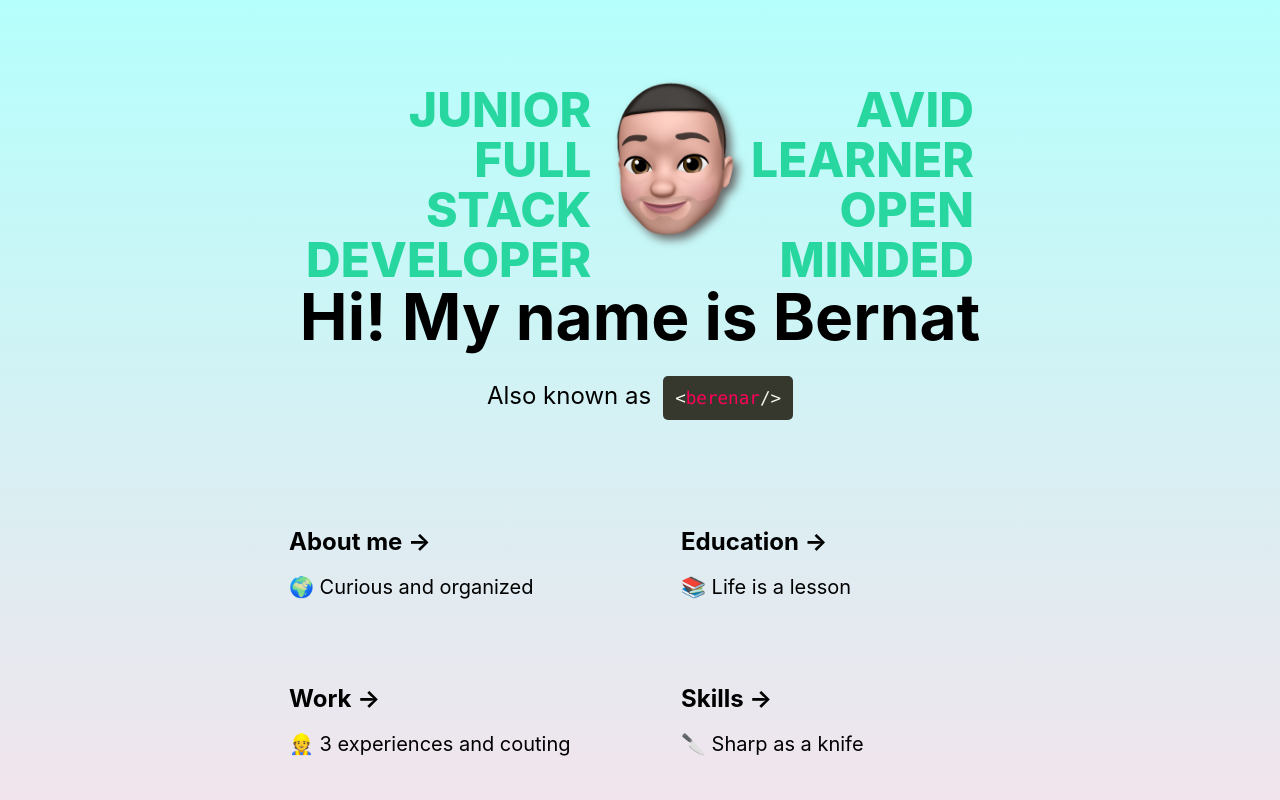
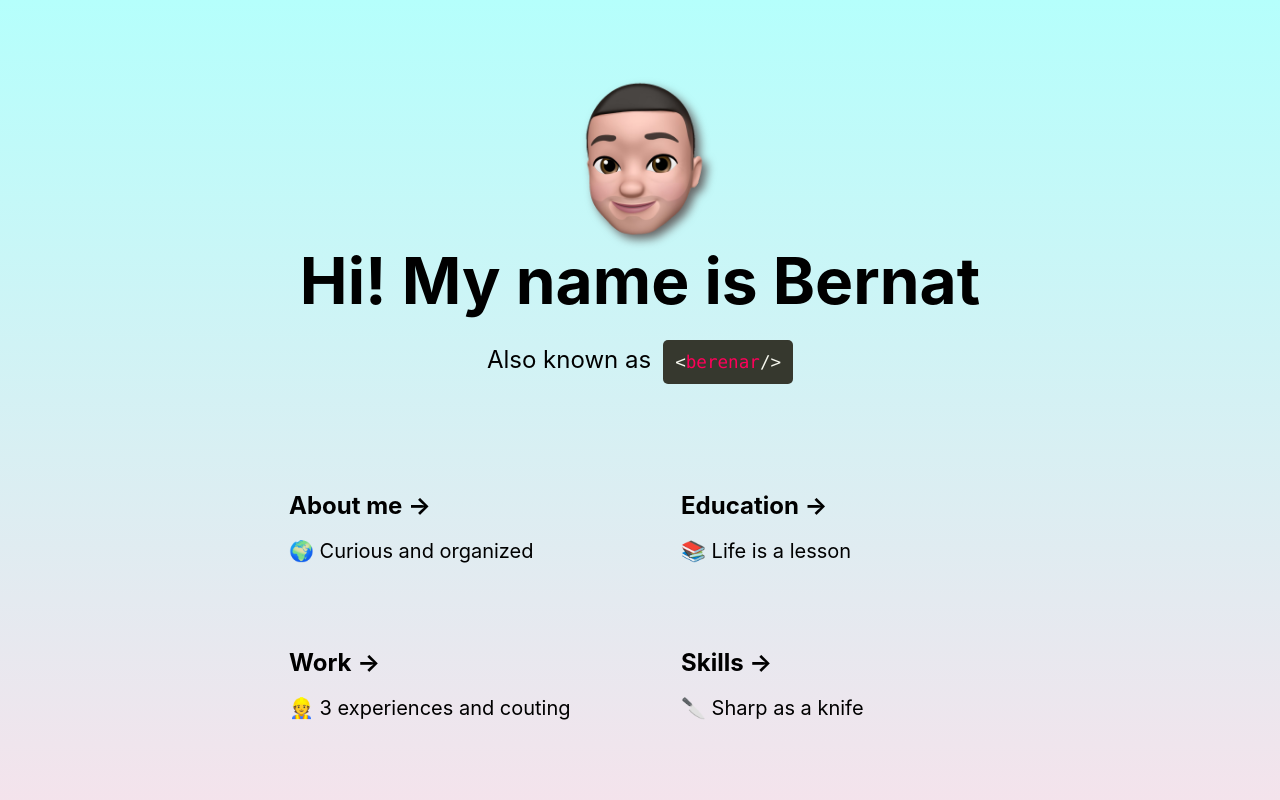
Before and after one commit to berenar/berenar-resume, a Next.js app: page / in a window 1280 px wide. Shown: the top 800 px of the page. Built offline with nearby package versions, Linux system fonts and the light colour scheme.

Commit message:
Hidded Keywords component

```diff
--- a/src/components/Keywords.jsx
+++ b/src/components/Keywords.jsx
@@ -22,8 +22,20 @@ export default function Keywords({ align, words }) {
     ref.current.push(setTimeout(() => set(words), 2000))
     // ref.current.push(setTimeout(() => set(words.slice(0, -1)), 5000))
     ref.current.push(setTimeout(() => set(words), 8000))
+    ref.current.push(setTimeout(() => set(words), 8000))
   }, [])
 
+
+  // TODO: refactor this...
+  function styl(innerHeight) {
+    const divStyle = { overflow: 'hidden', height: innerHeight }
+    if (align === "right") {
+      divStyle.marginRight = 'auto'
+    } else {
+      divStyle.marginLeft = 'auto'
+    }
+    return divStyle
+  }
   useEffect(() => void reset(), [])
 
   return (
@@ -31,10 +43,10 @@ export default function Keywords({ align, words }) {
       <div>
         {transitions.map(({ item, props: { innerHeight, ...rest }, key }) => (
           <animated.div className="transitions-item" key={key} style={rest} onClick={reset}>
-            <animated.div style={{ overflow: 'hidden', height: innerHeight }}>{item}</animated.div>
+            <animated.div style={styl(align, innerHeight)}>{item}</animated.div>
           </animated.div>
         ))}
       </div>
-    </div>
+    </div >
   )
 }
--- a/src/components/Landing.tsx
+++ b/src/components/Landing.tsx
@@ -2,7 +2,6 @@ import { useState } from "react";
 import Keywords from "@components/Keywords";
 import Pulse from "react-reveal/Pulse";
 import Zoom from "react-reveal/Zoom";
-
 
 export default function Landing() {
   const [headHover, setheadHover] = useState(false);
@@ -17,14 +16,14 @@ export default function Landing() {
     );
   }
 
-  const keywordsLeft = ["Junior", "Full", "Stack", "Developer"];
-  const keywordsRight = ["Avid", "Learner", "Open", "Minded"];
+  const keywordsLeft = ["Full", "Stack", "Junior", "Developer"];
+  const keywordsRight = ["Open", "Minded", "Avid", "Learner"];
 
   return (
     <div className="container">
       <main>
         <div className="cover">
-          <Keywords align="right" words={keywordsLeft}></Keywords>
+          {/* <Keywords align="right" words={keywordsLeft}></Keywords> */}
 
           <div className="protagonist">
             <Zoom duration={5000}>
@@ -39,7 +38,7 @@ export default function Landing() {
               </Pulse>
             </Zoom>
           </div>
-          <Keywords align="left" words={keywordsRight}></Keywords>
+          {/* <Keywords align="left" words={keywordsRight}></Keywords> */}
         </div>
 
         <h1 className="title">Hi! My name is Bernat</h1>
--- a/styles/Global.ts
+++ b/styles/Global.ts
@@ -10,7 +10,7 @@ body {
     Ubuntu, Cantarell, Fira Sans, Droid Sans, Helvetica Neue, sans-serif;
     background-color: #FFDEE9;
     background-image: linear-gradient(0deg, #FFDEE9 0%, #B5FFFC 100%);
-
+  min-width:350px;
 
 }
 
--- a/styles/Keywords.ts
+++ b/styles/Keywords.ts
@@ -1,4 +1,8 @@
 import { createGlobalStyle } from "styled-components";
+
+const small = 400;
+const medium = 655;
+const large = 700
 
 export const KeywordsStyles = createGlobalStyle`
 #root {
@@ -13,13 +17,13 @@ export const KeywordsStyles = createGlobalStyle`
 }
 
 .transitions-item {
-  overflow: hidden;
+  // overflow: hidden;
   width: 100%;
   color: white;
   display: flex;
   justify-content: flex-end;
   align-items: center;
-  font-size: 3em;
+  font-size: 5vw;
   font-weight: 800;
   text-transform: uppercase;
   will-change: transform, opacity, height;
@@ -27,4 +31,5 @@ export const KeywordsStyles = createGlobalStyle`
   /* cursor: pointer; */
   /* line-height: 80px; */
 }
+
 `;
```
